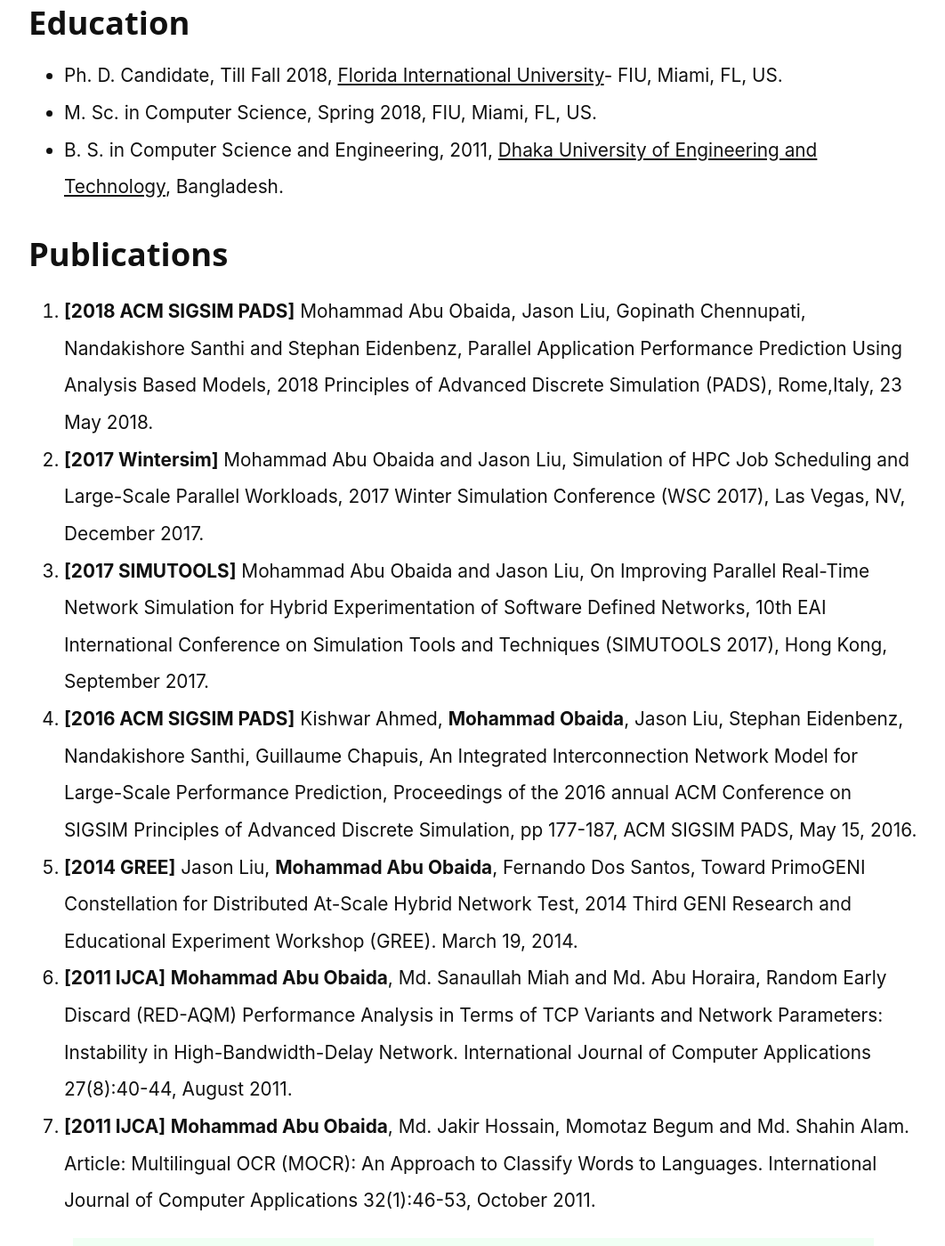
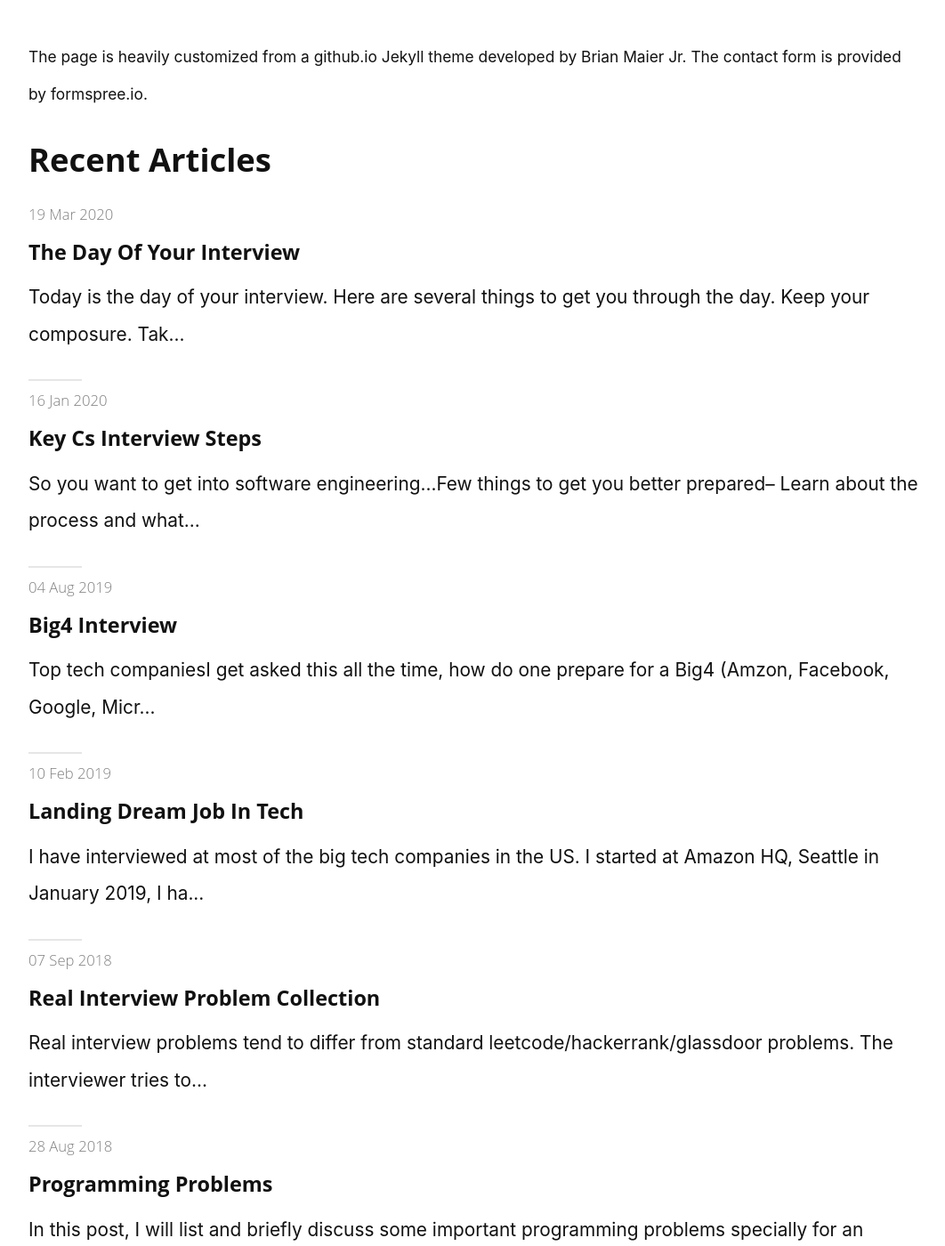
Before and after one commit to vickiep/vickiep.github.io, a Jekyll site: the page built from index.html, in a window 1280 px wide and 1400 px high, scrolled down 1466 px. Shown: the whole window at 89% size, without its empty margins (108-1170 px from the left). Built offline with Jekyll 4.4.1, drawn with Linux system fonts in a browser that asks for light colours; nearby versions of some CDN libraries; the list of posts is cut into pages by our own code; some of the changed text lies outside the part shown.

Commit message:
First update of index.html
Removed original text, added blogs on index page.

```diff
--- a/index.html
+++ b/index.html
@@ -7,68 +7,10 @@
 <div class="home" id ="home">
    {% include githublogo.html %}
    <p class="intro">
-	<a href="/assets/files/resume-obaida-2021-june.pdf" alt="Abu Obaida Resume" align="middle"> Download Resume (pdf-updated Auggust 2021).</a><br>
-	 <a href="https://ijcode.github.io">Bootstrapped Resume ijcode.github.io</a><br>
+        Thanks for stopping by. This is my personal website. Posts and pages in this site are my personal opinion.
 
-        Thanks for stopping by. I am Software Development Engineer based in Seattle at Amazon Web Services (AWS). I am working on AWS Amazon Aurora where we are building worlds most avilable and robust distributed cloud database.
-       My work Amazon Aurora focuses on resource management and serververless architecture.
-	Previously, I worked on performance modeling of high-performance computing systems and applications.
-     I have experience with distributed systems, parallel systems, performance modeling, and simulation. </p>
-        <p>Research Interests: distributed systems, performance modeling, HPC, simulation, PDES, distributed systems, software defined networking, emulation.</p>
-        <h3>Experience</h3>
-        <ul>
-             <li>Software Development Engineer 2, January 2019 -- 2022.
-                  <ul>
-                    <li>Amazon Inc., Amazon Web Services (AWS), Seattle, WA, US.</li>
-                    <li>Job responsibility: Amazon Aurora PostgreSQL database performance, capacity and availability related projects.</li>
-                  </ul>
-             </li>
-             <li>Graduate Research Intern, Summer 2015.
-                  <ul>
-                    <li>Los Alamos National Laboratory (LANL), Los Alamos, New Mexico, US.</li>
-                    <li>Job responsibility: Improving the accuracy of parallel application performance prediction by implementing CRAY's Gemini torus interconnection.</li>
-                  </ul>
-             </li>
-	     <li>Research Assistant, Summer 2013 - Fall 2018
-                  <ul>
-                    <li>Computer Science, Florida International university (FIU), Miami, FL, US.</li>
-                    <li>Job responsibility: Real-time distributed simulation and emulation, Parallel application and system performance prediction.</li>
-                  </ul>
-             </li>
-        </ul>
+    </p>
 
-        <h3>Education</h3>
-        <ul>
-             <li>Ph. D. Candidate, Till Fall 2018, <a href="https://www.fiu.edu">Florida International University</a>- FIU, Miami, FL, US.</li>
-             <li>M. Sc. in Computer Science, Spring 2018, FIU, Miami, FL, US.</li>
-             <li>B. S. in Computer Science and Engineering, 2011, <a href="http://duet.ac.bd">Dhaka University of Engineering and Technology</a>, Bangladesh.</li>
-        </ul>
-        <p>
-
-        <h3> Publications</h3>
-        <ol>
-           <li><b>[2018 ACM SIGSIM PADS]</b> Mohammad Abu Obaida, Jason Liu, Gopinath Chennupati, Nandakishore Santhi and  Stephan Eidenbenz, Parallel Application Performance Prediction Using Analysis Based Models, 2018 Principles of Advanced Discrete Simulation (PADS), Rome,Italy, 23 May 2018.
-           </li>
-           <li><b>[2017 Wintersim]</b> Mohammad Abu Obaida and Jason Liu, Simulation of HPC Job Scheduling and Large-Scale Parallel Workloads, 2017 Winter Simulation Conference (WSC 2017), Las Vegas, NV, December 2017.
-           </li>
-           <li><b>[2017 SIMUTOOLS]</b> Mohammad Abu Obaida and Jason Liu, On Improving Parallel Real-Time Network Simulation for Hybrid Experimentation of Software Defined Networks, 10th EAI International Conference on Simulation Tools and Techniques (SIMUTOOLS 2017), Hong Kong, September 2017.
-           </li>
-           <li><b>[2016 ACM SIGSIM PADS]</b> Kishwar Ahmed, <b>Mohammad Obaida</b>, Jason Liu, Stephan Eidenbenz, Nandakishore Santhi, Guillaume Chapuis, An Integrated Interconnection Network Model for Large-Scale Performance Prediction, Proceedings of the 2016 annual ACM Conference on SIGSIM Principles of Advanced Discrete Simulation, pp 177-187, ACM SIGSIM PADS, May 15, 2016.
-           </li>
-           <li><b>[2014 GREE]</b> Jason Liu, <b>Mohammad Abu Obaida</b>, Fernando Dos Santos, Toward PrimoGENI Constellation for Distributed At-Scale Hybrid Network Test, 2014 Third GENI Research and Educational Experiment Workshop (GREE). March 19, 2014.
-           </li>
-           <li><b>[2011 IJCA]</b> <b>Mohammad Abu Obaida</b>, Md. Sanaullah Miah and Md. Abu Horaira, Random Early Discard (RED-AQM) Performance Analysis in Terms of TCP Variants and Network Parameters: Instability in High-Bandwidth-Delay Network. International Journal of Computer Applications 27(8):40-44, August 2011.
-           </li>
-           <li><b>[2011 IJCA]</b> <b>Mohammad Abu Obaida</b>, Md. Jakir Hossain, Momotaz Begum and Md. Shahin Alam. Article: Multilingual OCR (MOCR): An Approach to Classify Words to Languages. International Journal of Computer Applications 32(1):46-53, October 2011.
-           </li>
-       </ol>
-
-<!--
-<img class="img-circle" src="/assets/img/profile_picture_2016.jpg" alt="Obaida" align="middle">
-<br>
-Code sample is <code>here</code>.
-<br>
--->
 
 {% include contact.html %}
 
@@ -105,3 +47,23 @@
 </small></p>
 
 </div>
+
+
+<div id="blogs">
+
+  <h3>Recent Articles</h3>
+  <ul class="posts noList">
+    {% for post in site.posts %}
+      <li>
+        <span class="date">{{ post.date | date_to_string }}</span>
+        <h4><a href="{{ post.url }}">{{ post.title }}</a></h4>
+        <p class="description">{% if post.description %}{{ post.description  | strip_html | strip_newlines | truncate: 120 }}{% else %}{{ post.content | strip_html | strip_newlines | truncate: 120 }}{% endif %}</p>
+      </li>
+    {% endfor %}
+  </ul>
+
+
+   <p>
+      Thats all. Help someone if you find anything helpful here. </p>
+
+</div>
```
